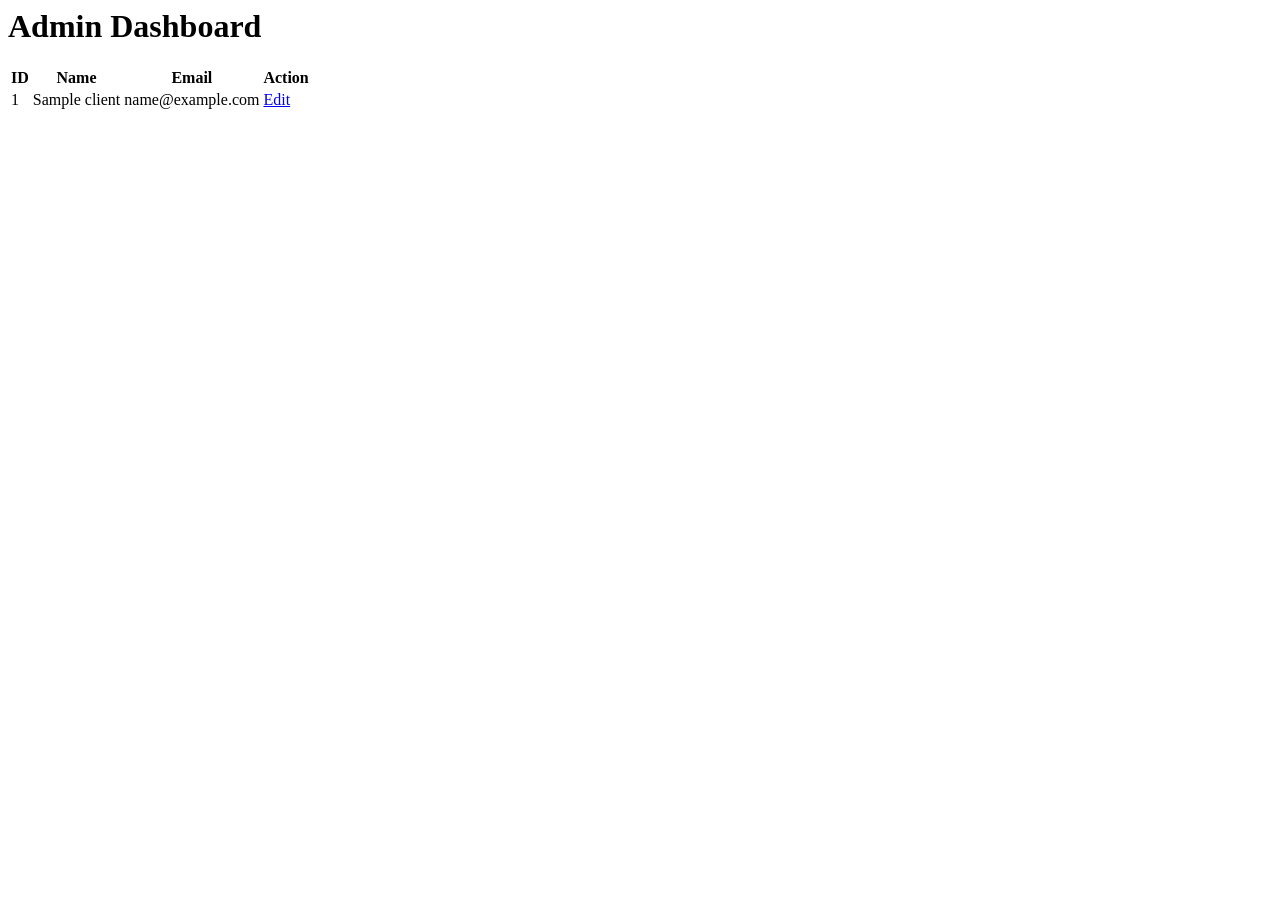
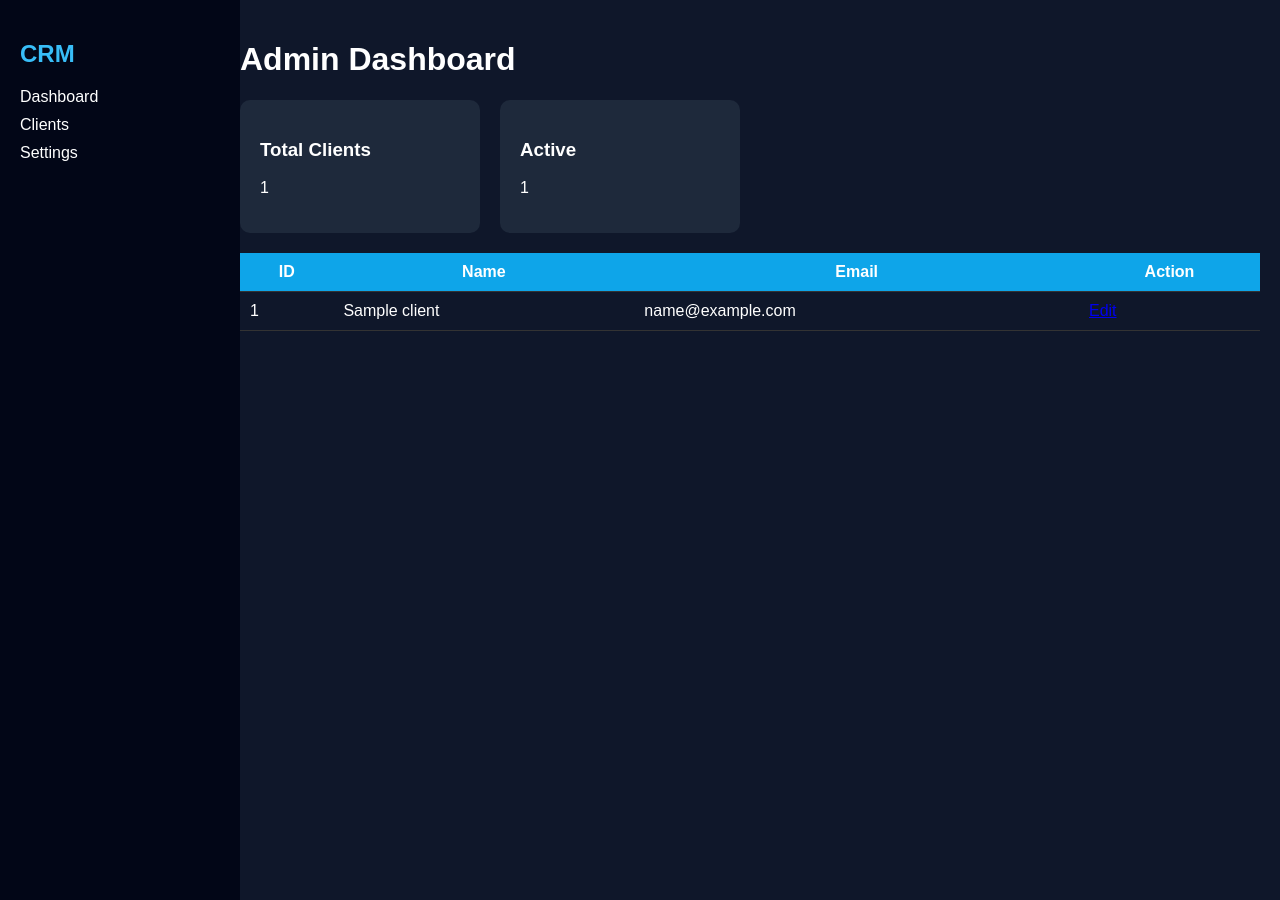
Before and after one commit to shahabrraja222-hub/my-crm-app, a Flask app: template templates/admin_dashboard.html in a window 1280 px wide. Run offline with Flask 3, Linux system fonts and the light colour scheme; the template is opened without the code that fills it: most values are stand-ins (such as "Sample title", 1, 10 or a date in 2020).

Commit message:
XM style dashboard UI

```diff
--- a/static/style.css
+++ b/static/style.css
@@ -1,76 +1,61 @@
 body {
-    font-family: Arial, sans-serif;
-    background: linear-gradient(135deg, #0f172a, #1e293b);
+    margin: 0;
+    font-family: Arial;
+    background: #0f172a;
     color: white;
-    margin: 0;
-    padding: 0;
 }
 
-/* Center container */
-.container {
-    width: 90%;
-    max-width: 900px;
-    margin: auto;
-    margin-top: 40px;
+/* Sidebar */
+.sidebar {
+    width: 200px;
+    height: 100vh;
+    background: #020617;
+    position: fixed;
+    padding: 20px;
 }
 
-/* Card style */
-.card {
+.sidebar h2 {
+    color: #38bdf8;
+}
+
+.sidebar a {
+    display: block;
+    color: white;
+    margin: 10px 0;
+    text-decoration: none;
+}
+
+/* Main */
+.main {
+    margin-left: 220px;
+    padding: 20px;
+}
+
+/* Cards */
+.cards {
+    display: flex;
+    gap: 20px;
+}
+
+.card-box {
     background: #1e293b;
     padding: 20px;
     border-radius: 10px;
-    box-shadow: 0 0 20px rgba(0,0,0,0.5);
-}
-
-/* Headings */
-h1 {
-    text-align: center;
-    color: #38bdf8;
-}
-
-/* Inputs */
-input {
-    width: 100%;
-    padding: 10px;
-    margin: 10px 0;
-    border: none;
-    border-radius: 5px;
-}
-
-/* Button */
-button {
-    background: #38bdf8;
-    color: black;
-    padding: 10px;
-    border: none;
-    width: 100%;
-    border-radius: 5px;
-    cursor: pointer;
-    font-weight: bold;
-}
-
-button:hover {
-    background: #0ea5e9;
+    width: 200px;
 }
 
 /* Table */
 table {
     width: 100%;
+    margin-top: 20px;
     border-collapse: collapse;
-    margin-top: 20px;
 }
 
 th, td {
     padding: 10px;
-    border-bottom: 1px solid #444;
+    border-bottom: 1px solid #333;
 }
 
 th {
     background: #0ea5e9;
 }
-
-/* Links */
-a {
-    color: #38bdf8;
-    text-decoration: none;
-}
--- a/templates/admin_dashboard.html
+++ b/templates/admin_dashboard.html
@@ -1,10 +1,36 @@
+<!DOCTYPE html>
+<html>
+<head>
+    <title>Admin Dashboard</title>
+    <link rel="stylesheet" href="{{ url_for('static', filename='style.css') }}">
+</head>
+
 <body>
-<div class="container">
-    <div class="card">
 
-        <h1>Admin Dashboard</h1>
+<div class="sidebar">
+    <h2>CRM</h2>
+    <a href="#">Dashboard</a>
+    <a href="#">Clients</a>
+    <a href="#">Settings</a>
+</div>
 
-        <table>
+<div class="main">
+
+    <h1>Admin Dashboard</h1>
+
+    <div class="cards">
+        <div class="card-box">
+            <h3>Total Clients</h3>
+            <p>{{ clients|length }}</p>
+        </div>
+
+        <div class="card-box">
+            <h3>Active</h3>
+            <p>{{ clients|length }}</p>
+        </div>
+    </div>
+
+    <table>
         <tr>
             <th>ID</th>
             <th>Name</th>
@@ -21,8 +47,9 @@
         </tr>
         {% endfor %}
 
-        </table>
+    </table>
 
-    </div>
 </div>
+
 </body>
+</html>
```
